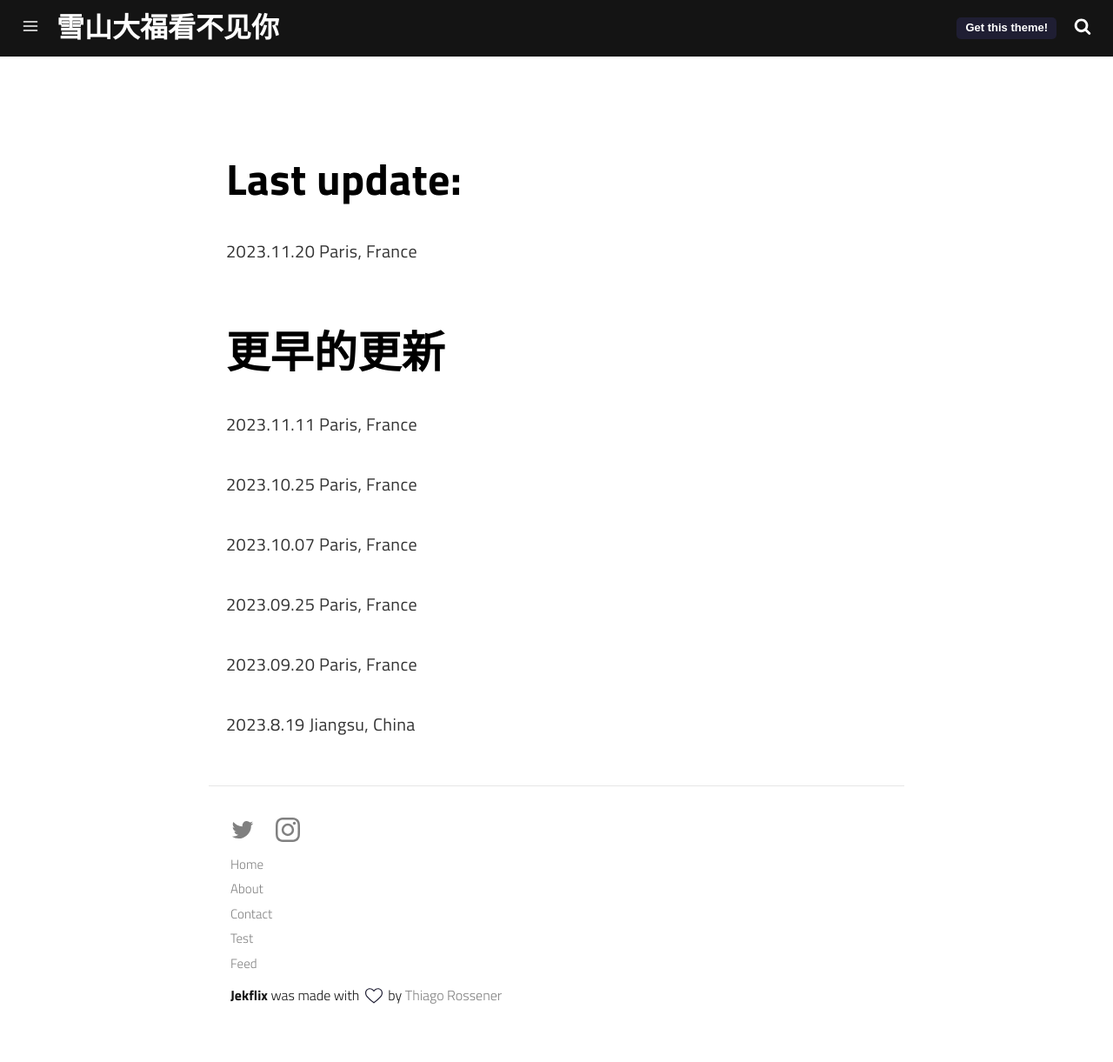
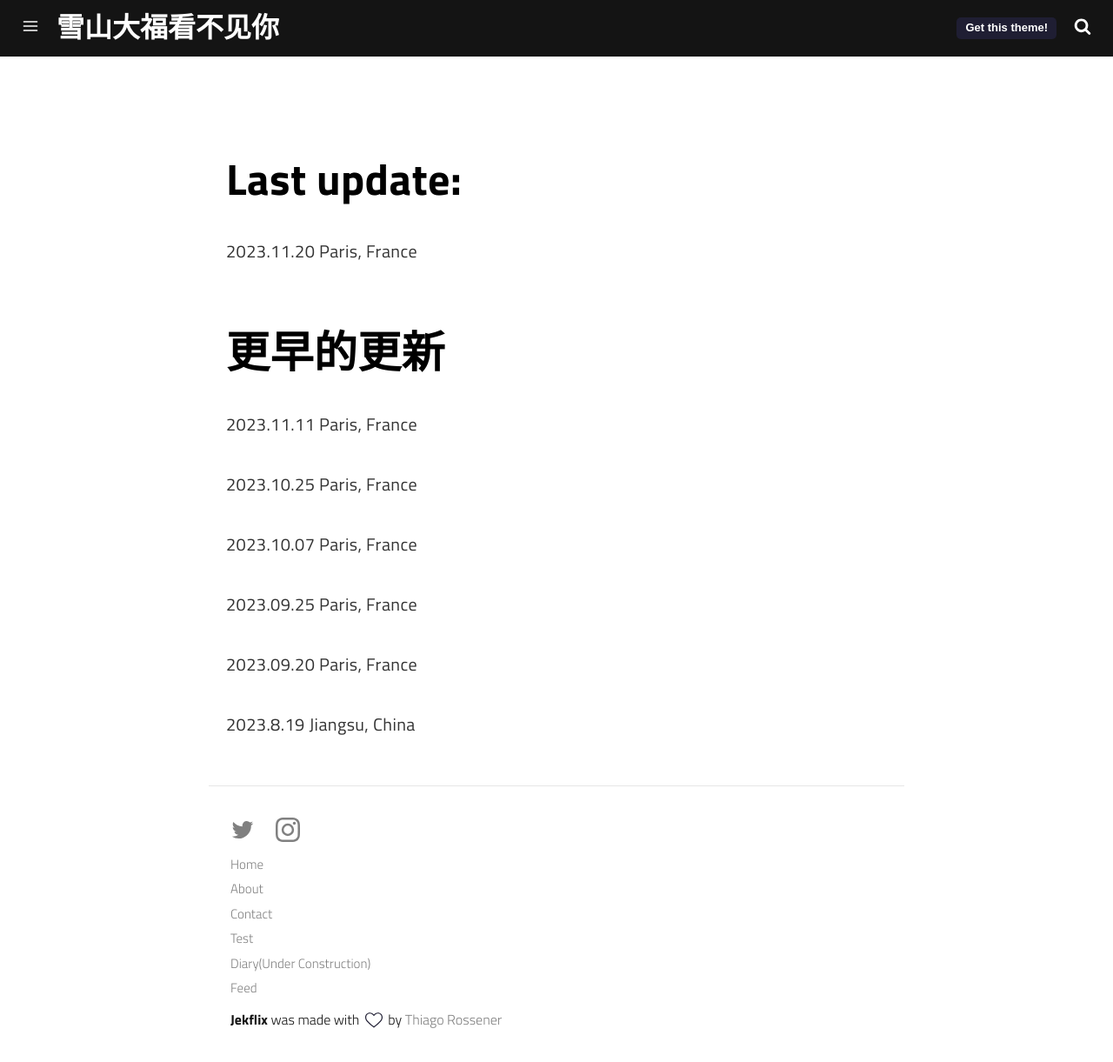
Before and after one commit to XiaoruiYIN/XiaoruiYIN.github.io, a Jekyll site: the page built from test.md, in a window 1280 px wide and 1221 px high. Shown: the whole window at 87% size. Built offline with Jekyll 4.4.1, drawn with Linux system fonts in a browser that asks for light colours; a script that is not in the unit is left out.

Commit message:
Update _config.yml

```diff
--- a/_config.yml
+++ b/_config.yml
@@ -16,6 +16,8 @@ menu:
     url: /contact
   - title: Test
     url: /test
+  - title: Diary(Under Construction)
+    url: /diary
   - title: Feed
     url: /feed.xml
 
```
